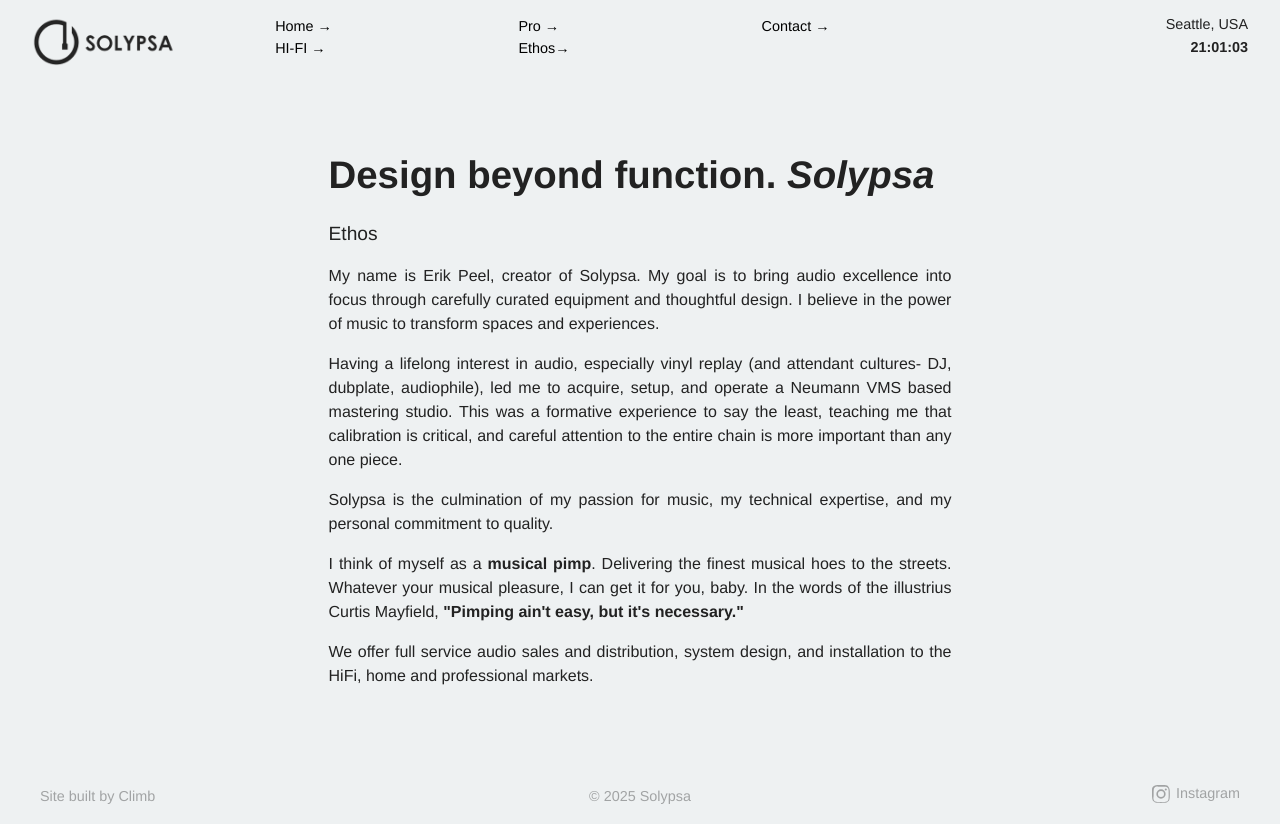
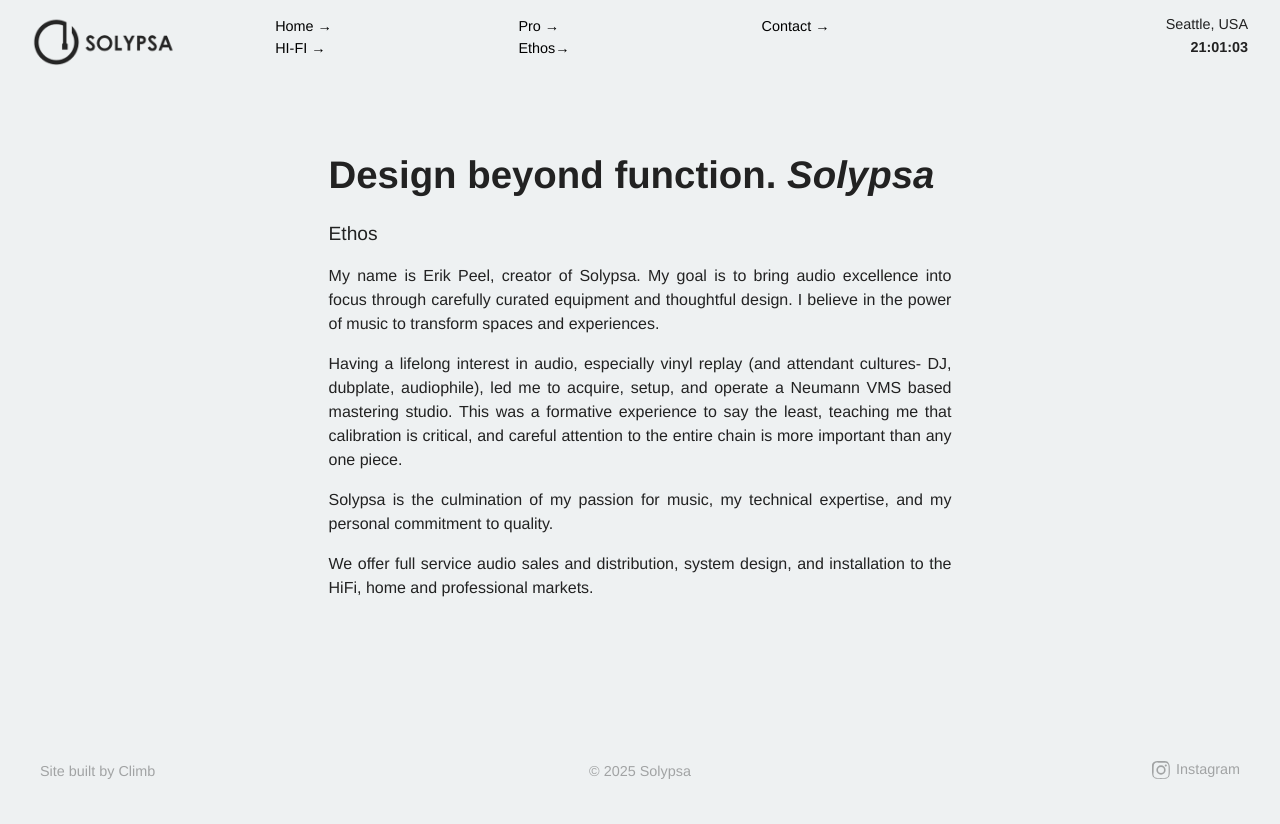
Before and after one commit to rsw359/solypsa, a SvelteKit app: page /ethos in a window 1280 px wide. After the commit the page ends 800 px from the top, so only its background shows below. Built offline with nearby package versions, Linux system fonts and the light colour scheme.

Commit message:
minor content adj

```diff
--- a/src/routes/ethos/+page.svelte
+++ b/src/routes/ethos/+page.svelte
@@ -22,9 +22,7 @@
 
         <p>Solypsa is the culmination of my passion for music, my technical expertise, and my personal commitment to quality.
         </p>
-        <p>
-          I think of myself as a <strong>musical pimp</strong>. Delivering the finest musical hoes to the streets. Whatever your musical pleasure, I can get it for you, baby. In the words of the illustrius Curtis Mayfield, <strong>"Pimping ain't easy, but it's necessary."</strong>
-        </p>
+
 
         <p> We offer full service audio sales and distribution, system design, and installation to the HiFi, home and professional markets.</p>
       </div>
```
